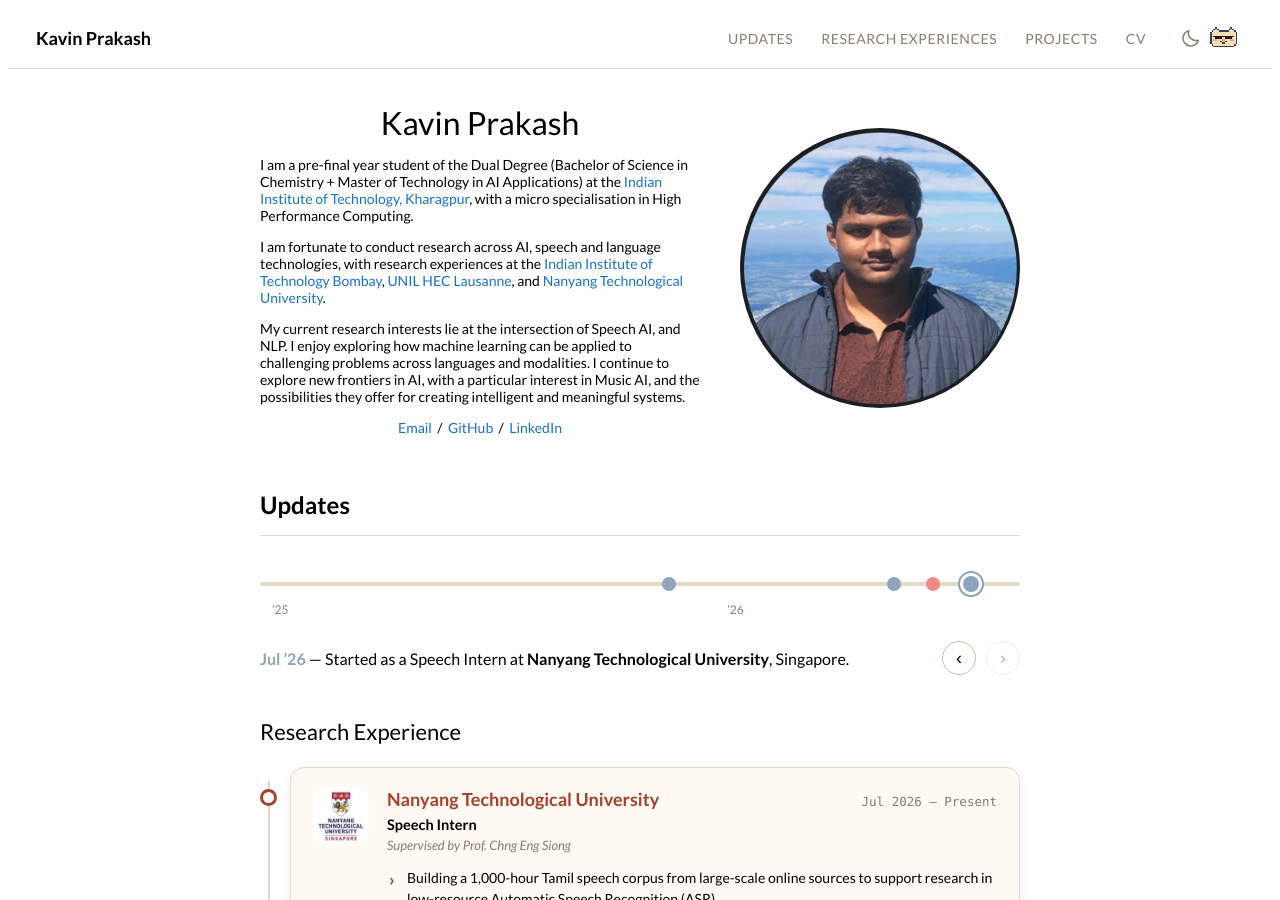
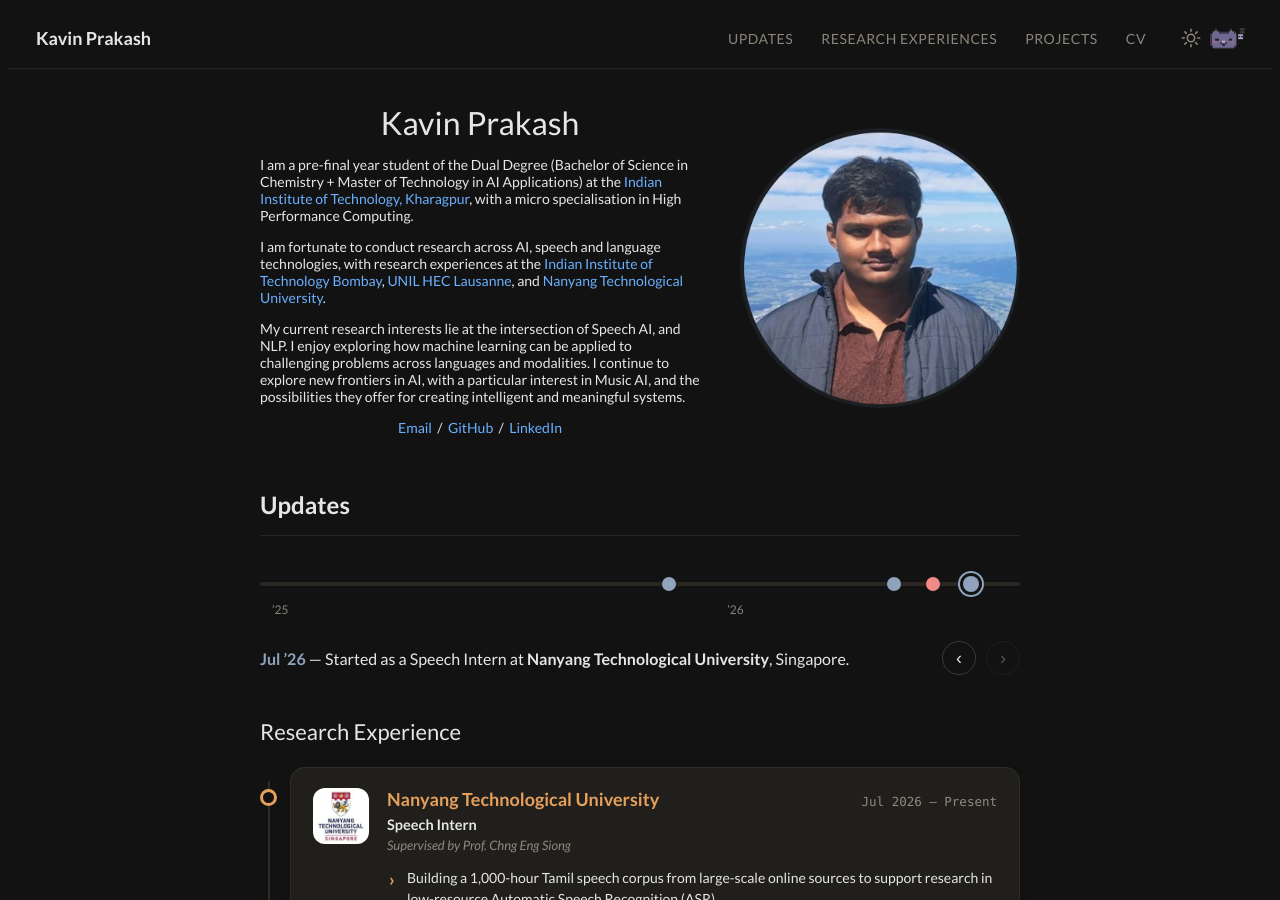
Before and after one commit to kavin0301p/kavin0301p.github.io, a Jekyll site: the page built from _posts/2023-08-28-3dgaussians.markdown, in a window 1280 px wide and 900 px high. Built offline with Jekyll 4.4.1, drawn with Linux system fonts in a browser that asks for light colours.

Commit message:
Update default.html

```diff
--- a/_layouts/default.html
+++ b/_layouts/default.html
@@ -567,13 +567,18 @@
     b.addEventListener('click', function () {
       var next = root.getAttribute('data-theme') === 'dark' ? 'light' : 'dark';
       root.setAttribute('data-theme', next);
-      localStorage.setItem('theme', next);
+      //localStorage.setItem('theme', next);
       updateLabel();
     });
   });
 
   updateLabel();
 </script>
+<script>
+  (function () {
+    document.documentElement.setAttribute('data-theme', 'dark');
+  })();
+</script>
 </body>
 
 </html>
```
